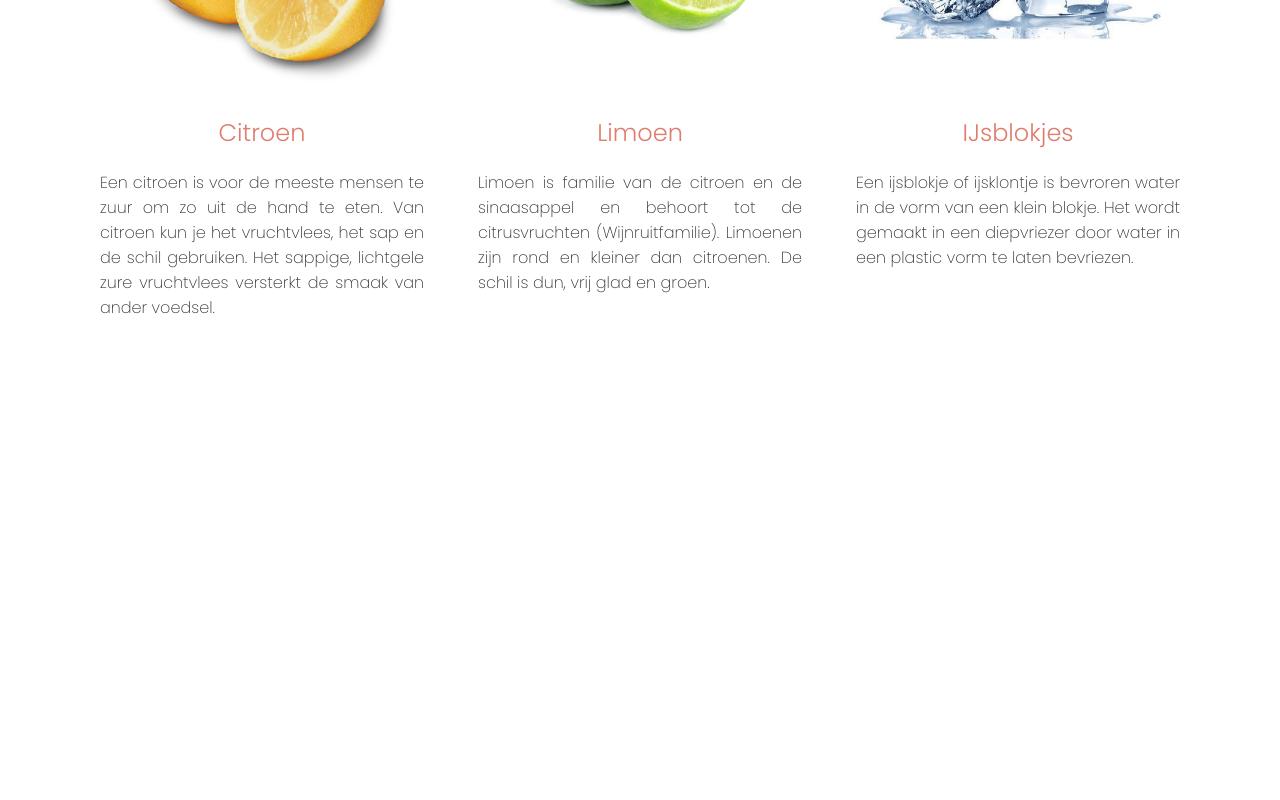
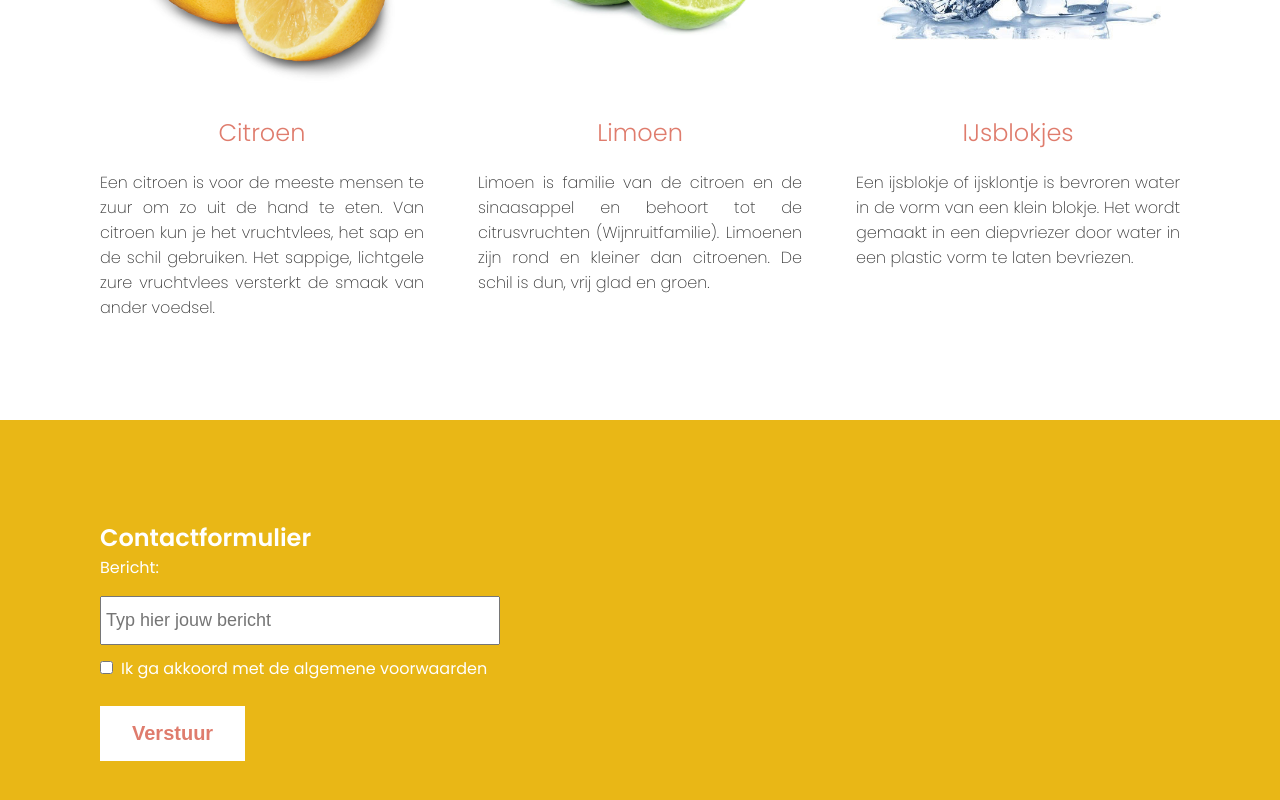
Before and after one commit to danielle076/fruit_perfection, a React (Create React App) app: page / in a window 1280 px wide. Shown: the part 1105-1905 px from the top of the page. Before the commit the page ends 1525 px from the top, so only its background shows below. Built offline with nearby package versions, Linux system fonts and the light colour scheme.

Commit message:
controlled components

```diff
--- a/src/App.js
+++ b/src/App.js
@@ -3,10 +3,13 @@ import Product from './Product';
 import citroenen from './assets/citroenen.jpeg';
 import limoenen from './assets/limoenen.png';
 import ijsblokjes from './assets/ijsblokjes.jpg';
-import { ReactComponent as ShoppingCart } from './assets/winkelmandje.svg';
+import {ReactComponent as ShoppingCart} from './assets/winkelmandje.svg';
 import './App.css';
 
 function App() {
+    const [messageValue, setMessageValue] = React.useState('');
+    const [checkedTerms, toggleCheckedTerms] = React.useState(false);
+
     return (
         <>
             <nav>
@@ -21,7 +24,7 @@ function App() {
                         <a href="/">Blog</a>
                     </li>
                 </ul>
-                <ShoppingCart className="shopping-cart-icon" />
+                <ShoppingCart className="shopping-cart-icon"/>
             </nav>
             <header><h1>Fruit Perfection</h1>
                 <button type="button"
@@ -46,6 +49,39 @@ function App() {
                     description="Een ijsblokje of ijsklontje is bevroren water in de vorm van een klein blokje. Het wordt gemaakt in een diepvriezer door water in een plastic vorm te laten bevriezen."
                 />
             </main>
+            <footer>
+                <div className="form-container">
+                    <h2>Contactformulier</h2>
+
+                    <form>
+                        <label htmlFor="form-message">
+                            Bericht:
+                            <input
+                                type="text"
+                                id="form-message"
+                                placeholder="Typ hier jouw bericht"
+                                name="message"
+                                value={messageValue}
+                                onChange={(e) => setMessageValue(e.target.value)}
+                            />
+                        </label>
+                        <label htmlFor="form-terms-and-conditions">
+                            <input
+                                type="checkbox"
+                                id="form-terms-and-conditions"
+                                name="terms-and-conditions"
+                                checked={checkedTerms}
+                                onChange={() => toggleCheckedTerms(!checkedTerms)}
+                            />
+                            Ik ga akkoord met de algemene voorwaarden
+                        </label>
+                    </form>
+
+                    <button type="submit">
+                        Verstuur
+                    </button>
+                </div>
+            </footer>
         </>
     );
 }
```
